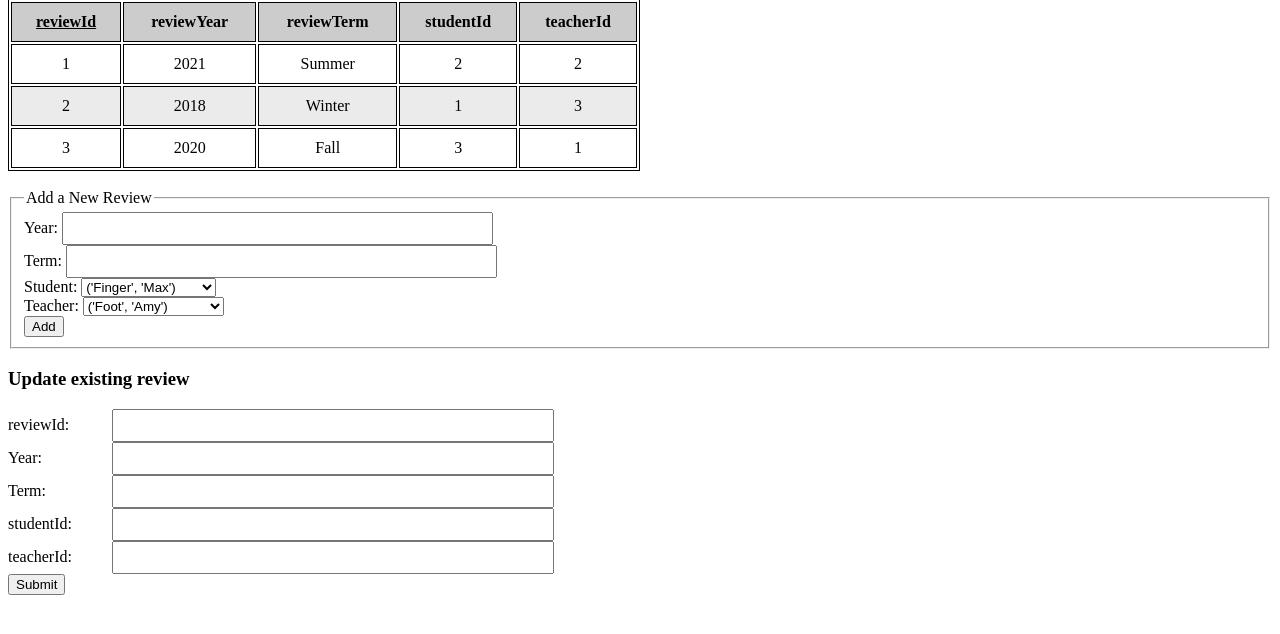
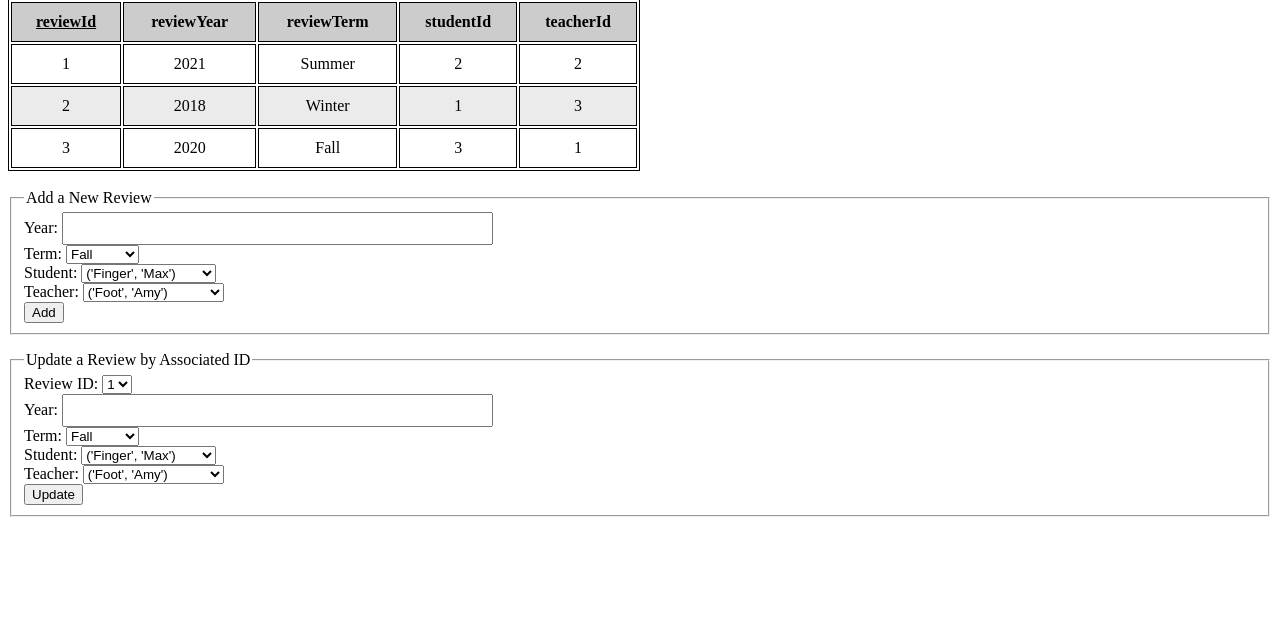
Before and after one commit to DacinTitus/GigHPub, a Flask app: page /reviews.html in a window 1280 px wide. Shown: the part 141-775 px from the top of the page. Run offline with Flask 2, Linux system fonts and the light colour scheme; data comes from the database, SQL or seed files in the repository; data that the repository does not hold is empty; some libraries are stand-ins or nearby versions.

Commit message:
Add files via upload

```diff
--- a/db_credentials.py
+++ b/db_credentials.py
@@ -3,5 +3,5 @@
 
 host = 'classmysql.engr.oregonstate.edu'
 user = 'cs340_titusda'
-passwd = '----'
+passwd = '1322'
 db = 'cs340_titusda'
--- a/starter_website/templates/reviews.html
+++ b/starter_website/templates/reviews.html
@@ -61,11 +61,15 @@
                     <legend>Add a New Review</legend>
                     Year: <input type="text" name="year">
                     <br>
-                    Term: <input type="text" name="term">
+                    Term: <select type="text" name="term">
+                        <option value="Fall"> Fall</option>
+                        <option value="Winter"> Winter</option>
+                        <option value="Spring"> Spring</option>
+                        <option value="Summer"> Summer</option>
+                    </select>
                     <br>
                     <!-- Student: <input type="text" name="studentId">  -->
                     Student: <select name="studentId">
-                        display students in dropdown
                         {% for s in students %}
                             <option value="{{ s[0] }}">{{ s[2], s[1] }}</option>
                         {% endfor %}
@@ -81,29 +85,40 @@
                     <button type="submit" name="addButton" value="addButton">Add</button>
                 </fieldset>
             </form>
-            <form action>
-                <h3>Update existing review</h3>
-                <label for="reviewId">reviewId:</label>
-                <input type="number" id="reviewId">
-                <!-- <select name="reviewId" id="reviewId">
-                    <option value="1">1</option>
-                    <option value="2">2</option>
-                    <option value="3">3</option>
-                </select> -->
-                <br>
-                <label for="reviewYear">Year:</label>
-                <input type="number" id="reviewYear">
-                <br>
-                <label for="reviewTerm">Term:</label>
-                <input type="text" id="reviewTerm">
-                <br>
-                <label for="studentId">studentId:</label>
-                <input type="number" id="studentId">
-                <br>
-                <label for="teacherId">teacherId:</label>
-                <input type="number" id="teacherId:">
-                <br>
-                <button>Submit</button>
+            <form action="" method="POST">
+                <fieldset>
+                    <legend>Update a Review by Associated ID</legend>
+                    Review ID: <select name="reviewId">
+                        {% for r in reviews %}
+                            <option value="{{ r[0] }}">{{ r[0] }}</option>
+                        {% endfor %}
+                    </select>
+                    <br>
+                    Year: <input type="text" name="year">
+                    <br>
+                    Term: <select type="text" name="term">
+                        <option value="Fall"> Fall</option>
+                        <option value="Winter"> Winter</option>
+                        <option value="Spring"> Spring</option>
+                        <option value="Summer"> Summer</option>
+                    </select>
+                    <br>
+                    <!-- Student: <input type="text" name="studentId">  -->
+                    Student: <select name="studentId">
+                        {% for s in students %}
+                            <option value="{{ s[0] }}">{{ s[2], s[1] }}</option>
+                        {% endfor %}
+                    </select>
+                    <br>
+                    <!-- Teacher: <input type="text" name="teacherId"> -->
+                    Teacher: <select name="teacherId">
+                        {% for t in teachers %}
+                            <option value="{{ t[0] }}">{{ t[2], t[1] }}</option>
+                        {% endfor %}
+                    </select>
+                    <br>
+                    <button type="submit" name="updateButton" value="updateButton">Update</button>
+                </fieldset>
             </form>
         </div>
     </body>
--- a/starter_website/templates/teachers.html
+++ b/starter_website/templates/teachers.html
@@ -68,11 +68,11 @@
             <form action="" method="POST">
                 <fieldset>
                     <legend>Add a New Teacher</legend>
-                    First Name: <input type="text" name="firstName">
+                    First Name: <input type="text" name="firstName" required>
                     <br>
-                    Last Name: <input type="text" name="lastName">
+                    Last Name: <input type="text" name="lastName" required>
                     <br>
-                    Email: <input type="text" name="email">
+                    Email: <input type="email" name="email" required>
                     <br>
                     <button type="submit" name="addButton" value="addButton">Add</button>
                 </fieldset>
--- a/starter_website/webapp.py
+++ b/starter_website/webapp.py
@@ -36,16 +36,20 @@ def classes():
 
     if request.method == 'POST' and 'addButton' in request.form:   # add class
         teacherId = request.form['teacherId']
+        print(teacherId)
         name = request.form['name']
-        data = (teacherId, name)
-        print(data)
-        query = 'INSERT into classes (teacherId, name) VALUES (%s, %s)'
+        if request.form['teacherId'] == 'NULL':
+            query = 'INSERT into classes (name) VALUES (%s)'
+            data = (name,)
+        else:
+            query = 'INSERT into classes (teacherId, name) VALUES (%s, %s)'
+            data = (teacherId, name)
         execute_query(db_connection, query, data)
         return redirect(url_for('classes'))
 
     if request.method == 'POST' and 'deleteButton' in request.form:   # delete class
         classId = request.form['classId']
-        data = (classId)
+        data = (classId,)
         query = 'DELETE from classes WHERE classId = %s'
         result = execute_query(db_connection, query, data)
         return redirect(url_for('classes'))
@@ -67,7 +71,7 @@ def teachers():
 
             else:   # filter by results
                 query = 'SELECT * FROM teachers WHERE lastName = %s'
-                data = (last_name)
+                data = (last_name,)
                 result = execute_query(db_connection, query, data).fetchall()
                 return render_template('teachers.html', rows = result)
 
@@ -107,7 +111,7 @@ def students():
         execute_query(db_connection, query, data)
         return redirect(url_for('students'))
 
-@webapp.route('/reviews.html', methods = ['POST', 'GET', 'PUT'])
+@webapp.route('/reviews.html', methods = ['POST', 'GET'])
 def reviews():
     print("Fetching and rendering teachers web page")
     db_connection = connect_to_database()
@@ -116,15 +120,18 @@ def reviews():
         query = 'SELECT * FROM reviews'
         result = execute_query(db_connection, query).fetchall()
 
+        review_query = 'SELECT * FROM reviews'
+        review_result = execute_query(db_connection, review_query).fetchall()
+
         teacher_query = 'SELECT * FROM teachers'
         teacher_result = execute_query(db_connection, teacher_query).fetchall()
 
         student_query = 'SELECT * FROM students'
         student_result = execute_query(db_connection, student_query).fetchall()
 
-        return render_template('reviews.html', rows=result, students=student_result, teachers=teacher_result)
+        return render_template('reviews.html', rows=result, reviews=review_result, students=student_result, teachers=teacher_result)
 
-    if request.method == 'POST':   # add new review
+    if request.method == 'POST' and 'addButton' in request.form:   # add new review
         year = request.form['year']
         term = request.form['term']
         student = request.form['studentId']
@@ -132,6 +139,18 @@ def reviews():
         data = (year, term, student, teacher)
         print(data)
         query = 'INSERT into reviews (reviewYear, reviewTerm, studentId, teacherId) VALUES (%s, %s, %s, %s)'
+        execute_query(db_connection, query, data)
+        return redirect(url_for('reviews'))
+
+    if request.method == 'POST' and 'updateButton' in request.form:   # update a review
+        review = request.form['reviewId']
+        year = request.form['year']
+        term = request.form['term']
+        student = request.form['studentId']
+        teacher = request.form['teacherId']
+        data = (year, term, student, teacher, review)
+        print(data)
+        query = 'UPDATE reviews SET reviewYear = %s, reviewTerm = %s, studentId = %s, teacherId = %s WHERE reviewId = %s'
         execute_query(db_connection, query, data)
         return redirect(url_for('reviews'))
 
```
Also changed, not shown: starter_website/templates/classes.html (+4 -5 lines), starter_website/templates/classesStudentsDetails.html (+0 -1 lines), starter_website/templates/students.html (+3 -5 lines).
